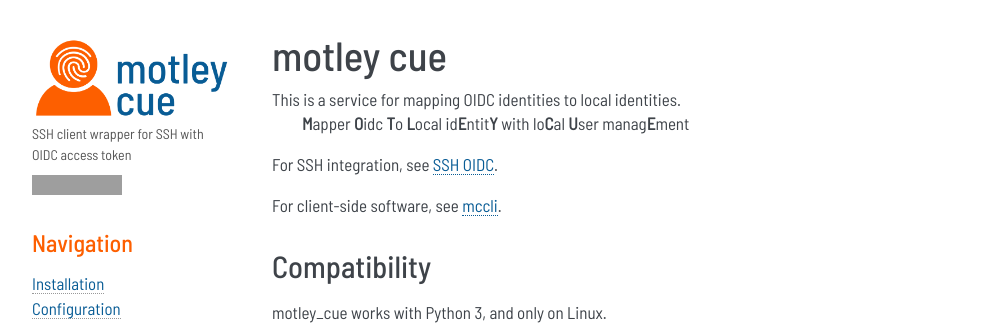
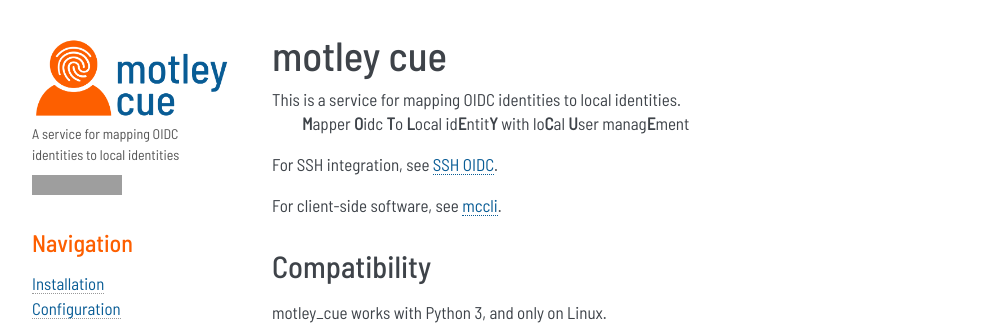
Before and after one commit to dianagudu/motley_cue, a Sphinx documentation site: the page built from doc/source/index.rst, in a window 1280 px wide. Shown: the top 325 px of the page, without its empty margins (148-1141 px from the left). Built offline with Sphinx 7.4.7, drawn with Linux system fonts in a browser that asks for light colours; grey boxes are pictures that could not be loaded.

Commit message:
fix doc description

```diff
--- a/doc/source/conf.py
+++ b/doc/source/conf.py
@@ -107,7 +107,7 @@ html_show_sourcelink = True
 # further.  For a list of options available for each theme, see the
 # documentation.
 html_theme_options = {
-    'description': 'SSH client wrapper for SSH with OIDC access token',
+    'description': 'A service for mapping OIDC identities to local identities',
     'logo': 'logos/motley-cue.png',
     'github_user': 'dianagudu',
     'github_repo': 'motley_cue',
```
